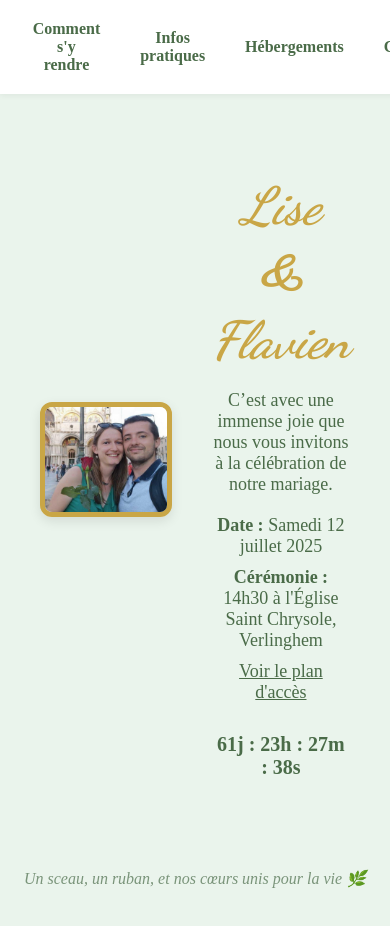
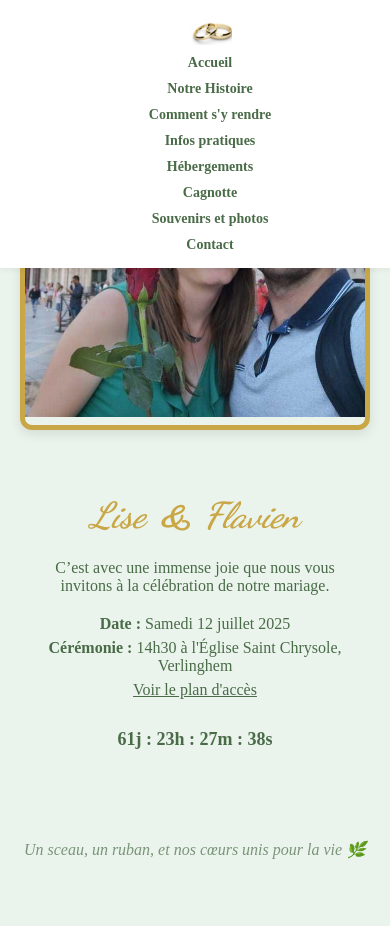
Before and after one commit to FlavienGelineau/SiteMariage, a website: page index.html in a window 390 px wide. Drawn offline with Linux system fonts and the light colour scheme.

Commit message:
responsive

```diff
--- a/index.html
+++ b/index.html
@@ -3,8 +3,8 @@
 <head>
   <meta charset="UTF-8">
   <title>Lise & Flavien - Mariage</title>
+  <meta name="viewport" content="width=device-width, initial-scale=1.0">
   <link href="https://fonts.googleapis.com/css2?family=Dancing+Script:wght@700&family=Parisienne&display=swap" rel="stylesheet">
-  <meta name="viewport" content="width=device-width, initial-scale=1.0">
   <style>
     body {
       margin: 0;
@@ -23,9 +23,10 @@
       z-index: 1000;
       box-shadow: 0 2px 6px rgba(0,0,0,0.05);
       display: flex;
+      flex-wrap: wrap;
       align-items: center;
       justify-content: center;
-      gap: 20px;
+      gap: 15px;
     }
 
     nav img {
@@ -37,20 +38,20 @@
       text-decoration: none;
       color: #4a6b48;
       font-weight: 600;
+      font-size: 16px;
     }
 
     .main {
       display: flex;
       flex-wrap: wrap;
       justify-content: center;
-      align-items: center;
+      align-items: flex-start;
       padding: 140px 40px 60px;
       gap: 40px;
-      position: relative;
     }
 
     .left {
-      flex: 1;
+      flex: 1 1 300px;
       max-width: 400px;
       border: 5px solid #c9a646;
       border-radius: 12px;
@@ -65,10 +66,11 @@
     }
 
     .right {
-      flex: 1;
+      flex: 1 1 300px;
       max-width: 500px;
       text-align: left;
     }
+
     .noms {
       font-family: 'Dancing Script', cursive;
       font-weight: 700;
@@ -80,8 +82,8 @@
       font-style: italic;
       font-weight: 700;
       padding: 0 5px;
+    }
 
-    }
     .right h1 {
       font-family: 'Dancing Script', cursive;
       font-size: 52px;
@@ -89,8 +91,8 @@
       margin-bottom: 10px;
       text-align: center;
       font-style: italic;
+    }
 
-    }
     .right p {
       font-size: 18px;
       margin-bottom: 20px;
@@ -130,6 +132,45 @@
       font-style: italic;
       color: #7a947a;
     }
+
+    @media screen and (max-width: 768px) {
+      nav {
+        flex-direction: column;
+        gap: 10px;
+        padding: 15px;
+      }
+
+      nav a {
+        font-size: 14px;
+      }
+
+      .main {
+        flex-direction: column;
+        padding: 120px 20px 40px;
+      }
+
+      .right h1 {
+        font-size: 36px;
+      }
+
+      .right p,
+      .event-info {
+        font-size: 16px;
+        padding: 0 10px;
+      }
+
+      .event-info span {
+        margin: 6px 0;
+      }
+
+      .countdown {
+        font-size: 18px;
+      }
+
+      footer {
+        padding: 0 10px;
+      }
+    }
   </style>
 </head>
 <body>
@@ -152,9 +193,9 @@
 
     <div class="right">
       <h1>
-        <span class="noms">Lise </span>
+        <span class="noms">Lise</span>
         <span class="esperluette">&amp;</span>
-        <span class="noms"> Flavien</span>
+        <span class="noms">Flavien</span>
       </h1>
       <p>C’est avec une immense joie que nous vous invitons à la célébration de notre mariage.</p>
 
@@ -165,7 +206,6 @@
       </div>
 
       <div class="countdown" id="countdown"></div>
-
     </div>
   </div>
 
@@ -186,6 +226,5 @@
     }
     countdown();
   </script>
-
 </body>
 </html>
```
